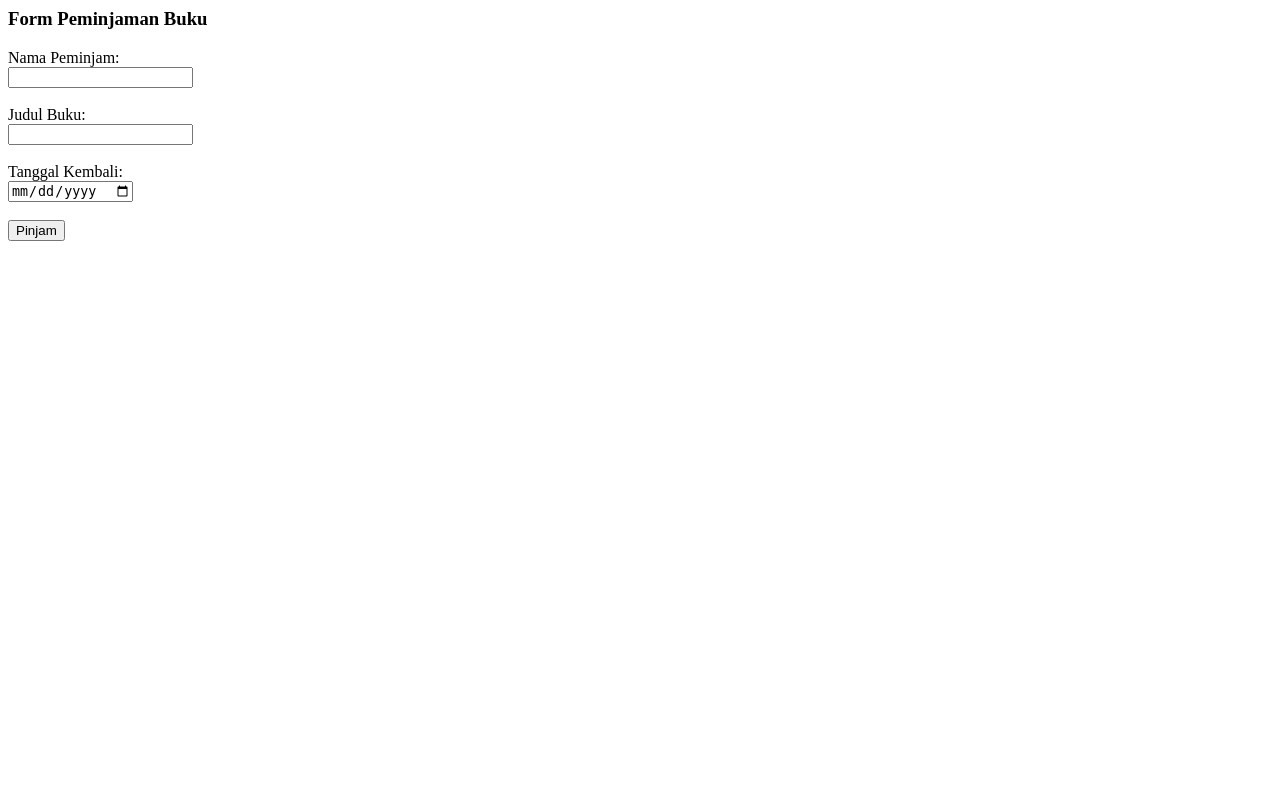
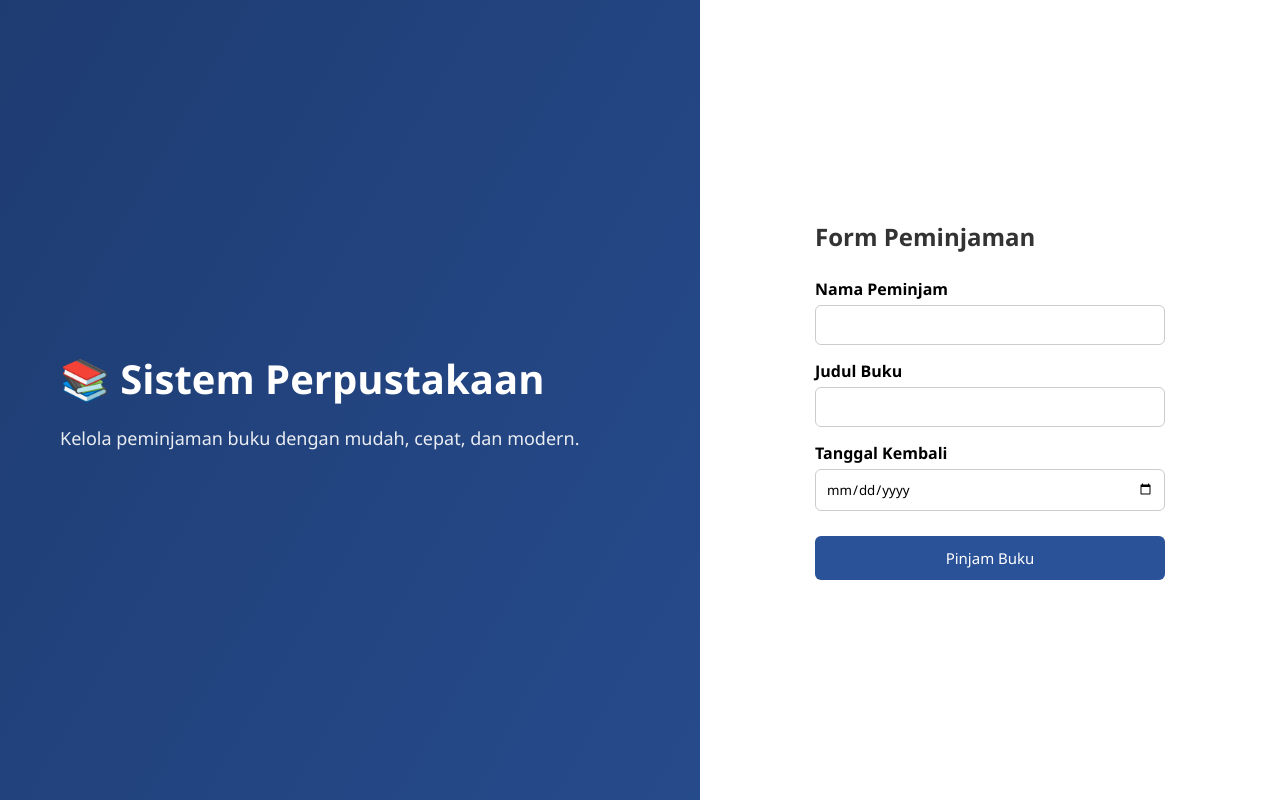
Before and after one commit to Gurindaaa/mapel-kk-Gurinda, a PHP site: page /pinjaman.php in a window 1280 px wide. Run offline with PHP 8.4, Linux system fonts and the light colour scheme.

Commit message:
Add files via upload

```diff
--- a/Gurinda-Aplikasi Peminjaman Buku/pinjaman.php
+++ b/Gurinda-Aplikasi Peminjaman Buku/pinjaman.php
@@ -1,31 +1,130 @@
-<?php
-include "koneksi.php";
+<!DOCTYPE html>
+<html>
+<head>
+    <title>Peminjaman Buku</title>
+    <style>
+        * {
+            margin: 0;
+            padding: 0;
+            box-sizing: border-box;
+            font-family: 'Segoe UI', sans-serif;
+        }
 
-if(isset($_POST['simpan'])){
-    $nama = $_POST['nama'];
-    $buku = $_POST['buku'];
-    $tgl_pinjam = date("Y-m-d");
-    $tgl_kembali = $_POST['tgl_kembali'];
+        body {
+            height: 100vh;
+            background: linear-gradient(120deg, #1e3c72, #2a5298);
+            display: flex;
+            justify-content: center;
+            align-items: center;
+        }
 
-    mysqli_query($koneksi,"INSERT INTO peminjaman
-    (nama_peminjam, judul_buku, tanggal_pinjam, tanggal_kembali, status)
-    VALUES ('$nama','$buku','$tgl_pinjam','$tgl_kembali','Dipinjam')");
+        .container {
+            width: 100%;
+            height: 100vh;
+            display: flex;
+        }
 
-    header("Location: peminjaman_aktif.php");
-}
-?>
+        .left {
+            flex: 1;
+            color: white;
+            display: flex;
+            flex-direction: column;
+            justify-content: center;
+            padding: 60px;
+        }
 
-<h3>Form Peminjaman Buku</h3>
+        .left h1 {
+            font-size: 40px;
+            margin-bottom: 20px;
+        }
 
-<form method="post">
-    Nama Peminjam:<br>
-    <input type="text" name="nama" required><br><br>
+        .left p {
+            font-size: 18px;
+            opacity: 0.9;
+        }
 
-    Judul Buku:<br>
-    <input type="text" name="buku" required><br><br>
+        .right {
+            flex: 1;
+            background: white;
+            display: flex;
+            justify-content: center;
+            align-items: center;
+        }
 
-    Tanggal Kembali:<br>
-    <input type="date" name="tgl_kembali" required><br><br>
+        .form-box {
+            width: 350px;
+        }
 
-    <button name="simpan">Pinjam</button>
-</form>
+        .form-box h2 {
+            margin-bottom: 25px;
+            color: #333;
+        }
+
+        label {
+            font-weight: 600;
+            display: block;
+            margin-top: 15px;
+        }
+
+        input {
+            width: 100%;
+            padding: 10px;
+            margin-top: 5px;
+            border-radius: 6px;
+            border: 1px solid #ccc;
+        }
+
+        input:focus {
+            border-color: #2a5298;
+            outline: none;
+        }
+
+        button {
+            width: 100%;
+            padding: 12px;
+            margin-top: 25px;
+            border: none;
+            border-radius: 6px;
+            background: #2a5298;
+            color: white;
+            font-size: 15px;
+            cursor: pointer;
+            transition: 0.3s;
+        }
+
+        button:hover {
+            background: #1e3c72;
+        }
+    </style>
+</head>
+<body>
+
+<div class="container">
+
+    <div class="left">
+        <h1>📚 Sistem Perpustakaan</h1>
+        <p>Kelola peminjaman buku dengan mudah, cepat, dan modern.</p>
+    </div>
+
+    <div class="right">
+        <div class="form-box">
+            <h2>Form Peminjaman</h2>
+            <form method="POST">
+                <label>Nama Peminjam</label>
+                <input type="text" name="nama" required>
+
+                <label>Judul Buku</label>
+                <input type="text" name="judul" required>
+
+                <label>Tanggal Kembali</label>
+                <input type="date" name="tanggal" required>
+
+                <button type="submit">Pinjam Buku</button>
+            </form>
+        </div>
+    </div>
+
+</div>
+
+</body>
+</html>
```
Also changed, not shown: Gurinda-Aplikasi Peminjaman Buku/index.php (+16 -26 lines), Gurinda-Aplikasi Peminjaman Buku/peminjaman.php (added, +24 -0 lines).
